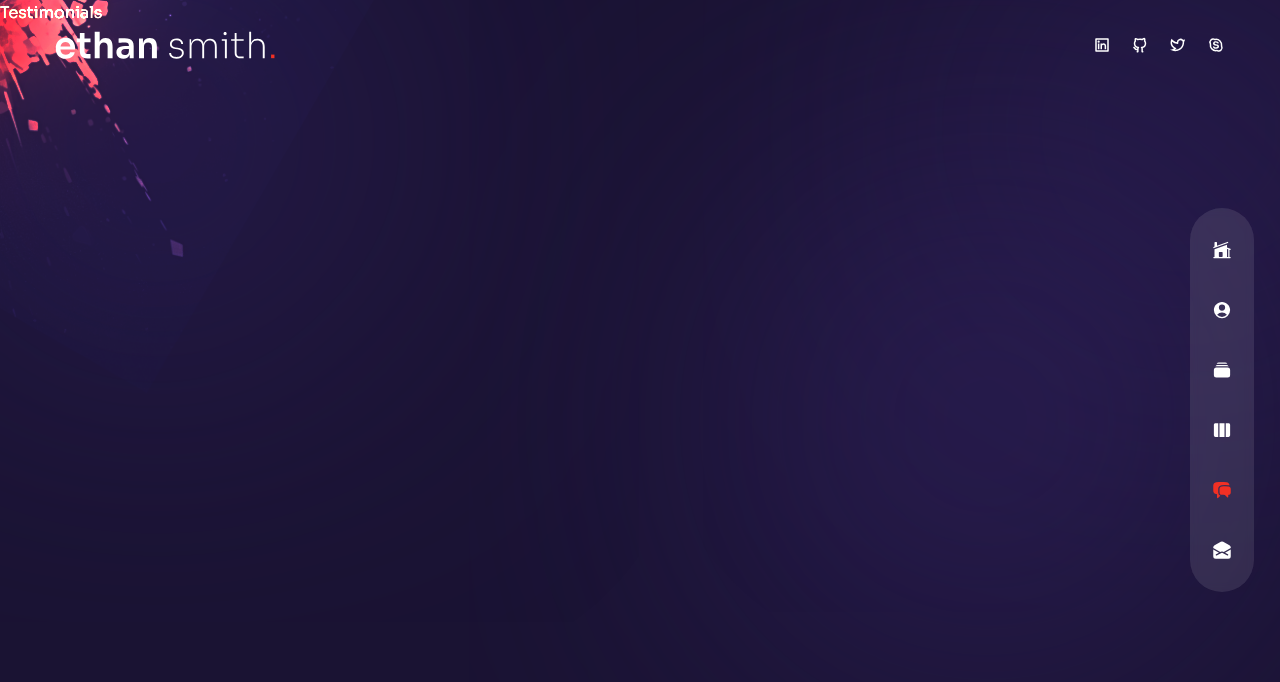
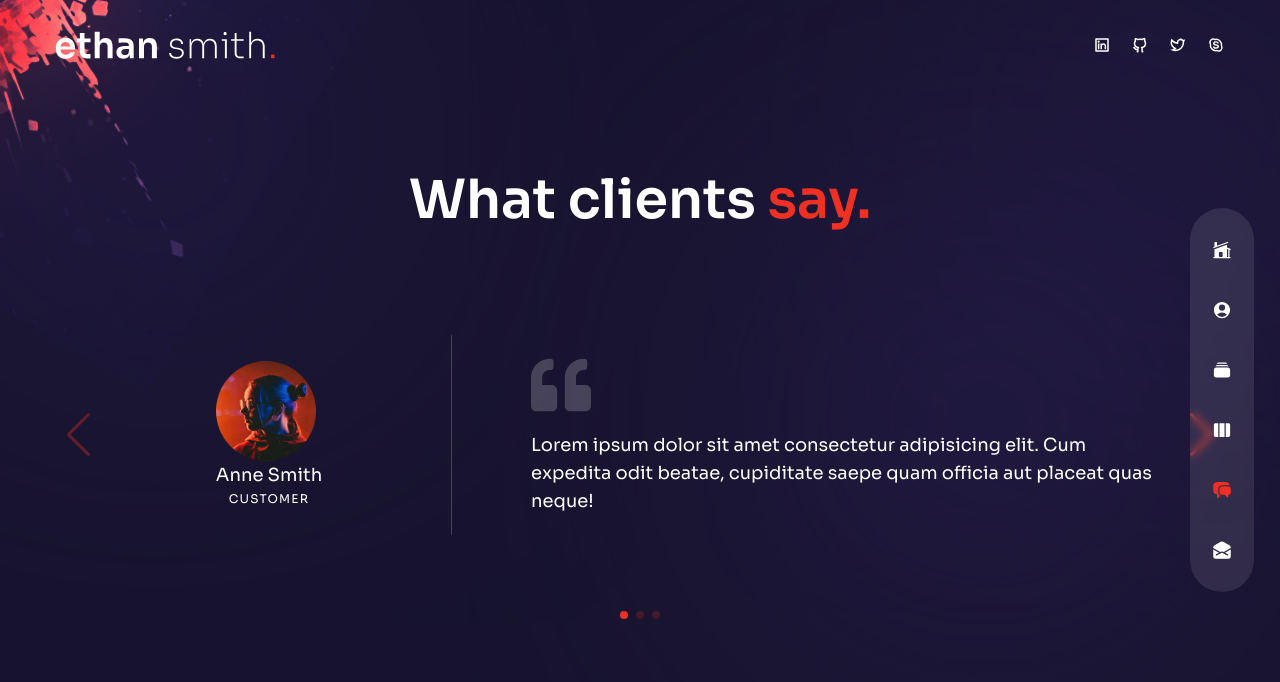
Before and after one commit to roberth1927/Portafolio, a Next.js app: page /testimonials in a window 1280 px wide. Shown: the top 682 px of the page. Built offline with nearby package versions, Linux system fonts and the light colour scheme.

Commit message:
completed version 1.0.0

```diff
--- a/components/TestimonialSlider.js
+++ b/components/TestimonialSlider.js
@@ -1,3 +1,18 @@
+import {Swiper, SwiperSlide} from 'swiper/react';
+import 'swiper/css';
+import 'swiper/css/navigation';
+import 'swiper/css/pagination';
+
+
+import { Navigation, Pagination } from 'swiper';
+
+
+
+import Image from "next/image";
+import { FaQuoteLeft } from 'react-icons/fa'
+
+
+
 // testimonial data
 const testimonialData = [
   {
@@ -23,8 +38,55 @@
   },
 ];
 
-const TestimonialSlider = () => {
-  return <div>Testimonial Slider</div>;
+const  TestimonialSlider = () => {
+  return (
+
+     <Swiper
+      navigation={true}
+      pagination={{
+        clickable:true,
+      }}
+      modules={[Navigation, Pagination]}
+      className='h-[400px]'
+     >
+
+     {
+        testimonialData.map((person, index) => (
+
+          <SwiperSlide key={index}>
+
+              <div className='flex flex-col items-center md:flex-row gap-x-8 h-full px-16'>
+                <div className='w-full max-w-[300px] flex flex-col xl:justify-center items-center realtive mx-auto xl:mx-0'>
+                   <div className='flex flex-col justify-center text-center'>
+
+                       <div>
+                         <Image src={person.image} width={100} height={100} alt='' />
+                       </div>
+
+                       <div className='text-lg'>{person.name}</div>
+                       <div className='text-[12px] uppercase front-extralight tracking-widest'>{person.position}</div>
+                   </div>
+                </div>
+
+                <div className='flex-1 flex flex-col justify-center
+                                before:w-[1px] xl:before:bg-white/20 xl:before:absolute xl:before:left-0
+                                xl:before:h-[200px] relative xl:pl-20'>
+
+                  <div className='mb-4'>
+                    <FaQuoteLeft  className='text-4xl xl:text-6xl text-white/20 mx-auto md:mx-0'/></div>
+
+                  <div className='xl:text-lg text-center md:text-left'>
+                    {person.message}
+                  </div>
+
+                </div>
+
+              </div>
+
+          </SwiperSlide>
+        ))}
+     </Swiper>
+  );
 };
 
 export default TestimonialSlider;
--- a/pages/contact/index.js
+++ b/pages/contact/index.js
@@ -1,5 +1,59 @@
+import Circles  from '/components/Circles'
+import { BsArrowRight } from 'react-icons/bs'
+import {motion } from 'framer-motion'
+import { fadeIn } from '../../variants';
+
+
 const Contact = () => {
-  return <div>Contact</div>;
+  return (
+     <div className='h-full bg-primary/30'>
+
+       <div className='container mx-auto py-32 text-center xl:text-left flex items-center justify-center h-full'>
+
+          <div className='flex flex-col w-full max-w-[700px]'>
+
+             <motion.h2
+               variants={fadeIn('up', 0.2)}
+               initial='hidden'
+               animate='show'
+               exit='hidden'
+               className='h2 text-center mb-12'>
+               Let's <span className='text-accent'>connect</span>
+             </motion.h2>
+
+             <motion.form
+                    variants={fadeIn('up', 0.2)}
+                    initial='hidden'
+                    animate='show'
+                    exit='hidden'
+                    className='flex-1 flex flex-col gap-6 w-full mx-auto '>
+
+               <div className='flex gap-x-6 w-full'>
+
+                  <input type='text' placeholder='name' className='input'></input>
+                  <input type='text' placeholder='email' className='input'></input>
+
+               </div>
+
+                  <input type='text' placeholder='subject' className='input'></input>
+
+                  <textarea className='textarea' placeholder='message'></textarea>
+
+                  <button className='btn rounded-full border border-white/50 max-w-[170px] px-8
+                                     transition-all duration-300 flex items-center justify-center overflow-hidden hover:border-accent group'>
+                    <span className='group-hover:-translate-y-[120%] group-hover:opacity-0 transition-all duration-500'>Let's talk</span>
+                    <BsArrowRight className='-translate-y-[120%] opacity-0 group-hover:flex group-hover:-translate-y-0
+                                             group-hover:opacity-100 transition-all duration-300 absolute text-[22px]'/>
+                  </button>
+
+
+             </motion.form>
+          </div>
+
+       </div>
+
+     </div>
+  )
 };
 
 export default Contact;
--- a/pages/testimonials/index.js
+++ b/pages/testimonials/index.js
@@ -1,5 +1,31 @@
+
+import TestimonialSlider from '../../components/TestimonialSlider.js';
+import { motion } from 'framer-motion';
+import { fadeIn } from '../../variants.js'
+
 const Testimonials = () => {
-  return <div>Testimonials</div>;
+  return (
+    <div className='h-full bg-primary/30 py-32 text-center'>
+      <div className='container mx-auto h-full flex flex-col justify-center'>
+         <motion.h2
+            variants={fadeIn('up', 0.2)}
+            initial='hidden'
+            animate='show'
+            exit='hidden'
+            className='h2 mb-8 xl:mb-0'>
+            What clients <span className='text-accent'>say.</span>
+          </motion.h2>
+         <motion.div
+            variants={fadeIn('up', 0.4)}
+            initial='hidden'
+            animate='show'
+            exit='hidden'
+         >
+          <TestimonialSlider />
+         </motion.div>
+      </div>
+    </div>
+  )
 };
 
 export default Testimonials;
```
